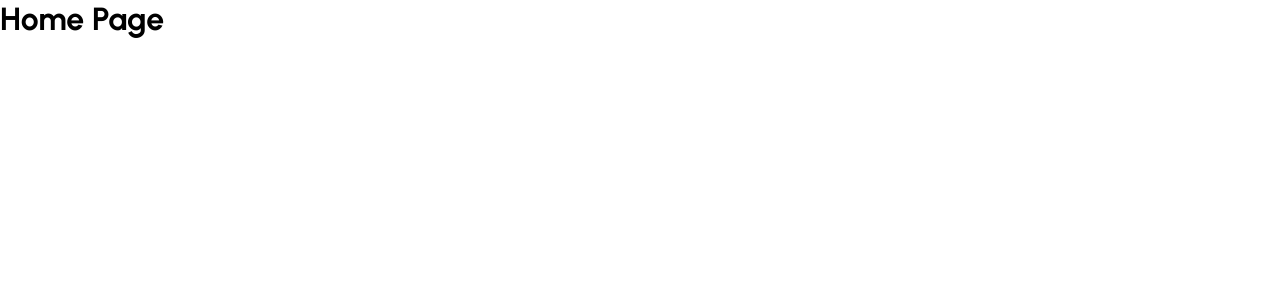
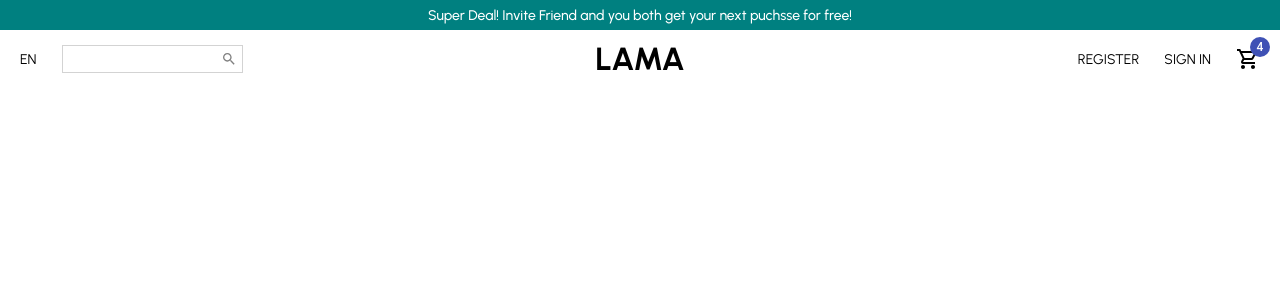
Before and after one commit to danielkissner00/eccomerce-app, a React (Create React App) app: page / in a window 1280 px wide. Shown: the top 300 px of the page. Built offline with nearby package versions, Linux system fonts and the light colour scheme.

Commit message:
added navbar and announcement component

```diff
--- a/package.json
+++ b/package.json
@@ -3,6 +3,8 @@
   "version": "0.1.0",
   "private": true,
   "dependencies": {
+    "@material-ui/core": "^4.12.3",
+    "@material-ui/icons": "^4.11.2",
     "@testing-library/jest-dom": "^5.15.0",
     "@testing-library/react": "^11.2.7",
     "@testing-library/user-event": "^12.8.3",
--- /dev/null
+++ b/src/components/Announcment.js
@@ -0,0 +1,23 @@
+import React from "react";
+import styled from "styled-components";
+
+const Container = styled.div`
+  height: 30px;
+  background: teal;
+  color: white;
+  display: flex;
+  justify-content: center;
+  align-items: center;
+  font-size: 14px;
+  font-weight: 500;
+`;
+
+const Announcement = ({ text }) => {
+  return (
+    <Container>
+      <p>{text}</p>
+    </Container>
+  );
+};
+
+export default Announcement;
--- /dev/null
+++ b/src/components/Navbar.js
@@ -0,0 +1,90 @@
+import React from "react";
+import styled from "styled-components";
+import { Badge } from "@material-ui/core";
+import { Search, ShoppingCartOutlined } from "@material-ui/icons";
+
+const Container = styled.div`
+  height: 60px;
+`;
+
+const Wrapper = styled.div`
+  padding: 10px 20px;
+  display: flex;
+  justify-content: space-between;
+  align-items: center;
+`;
+
+const Left = styled.div`
+  flex: 1;
+  display: flex;
+  align-items: center;
+`;
+const Language = styled.span`
+  font-size: 14px;
+  cursor: pointer;
+`;
+
+const SearchContainer = styled.div`
+  border: 0.5px solid lightgray;
+  display: flex;
+  align-items: center;
+  margin-left: 25px;
+  padding: 5px;
+`;
+
+const Input = styled.input`
+  border: none;
+`;
+
+const Center = styled.div`
+  flex: 1;
+
+  text-align: center;
+`;
+
+const Logo = styled.h1`
+  font-weight: bold;
+`;
+
+const Right = styled.div`
+  flex: 1;
+  display: flex;
+  align-items: center;
+  justify-content: flex-end;
+`;
+
+const MenuItem = styled.div`
+  font-size: 14px;
+  cursor: pointer;
+  margin-left: 25px;
+`;
+
+const Navbar = () => {
+  return (
+    <Container>
+      <Wrapper>
+        <Left>
+          <Language>EN</Language>
+          <SearchContainer>
+            <Input />
+            <Search style={{ color: "gray", fontSize: 16 }} />
+          </SearchContainer>
+        </Left>
+        <Center>
+          <Logo>LAMA</Logo>
+        </Center>
+        <Right>
+          <MenuItem>REGISTER</MenuItem>
+          <MenuItem>SIGN IN</MenuItem>
+          <MenuItem>
+            <Badge badgeContent={4} color="primary">
+              <ShoppingCartOutlined />
+            </Badge>
+          </MenuItem>
+        </Right>
+      </Wrapper>
+    </Container>
+  );
+};
+
+export default Navbar;
--- a/src/pages/Home.js
+++ b/src/pages/Home.js
@@ -1,7 +1,18 @@
 import React from "react";
+import Announcement from "../components/Announcment";
+import Navbar from "../components/Navbar";
 
 const Home = () => {
-  return <h1>Home Page</h1>;
+  return (
+    <div>
+      <Announcement
+        text={
+          "Super Deal! Invite Friend and you both get your next puchsse for free!"
+        }
+      />
+      <Navbar />
+    </div>
+  );
 };
 
 export default Home;
```
Also changed, not shown: 1 other file (tests, documents, lock files or other folders).
